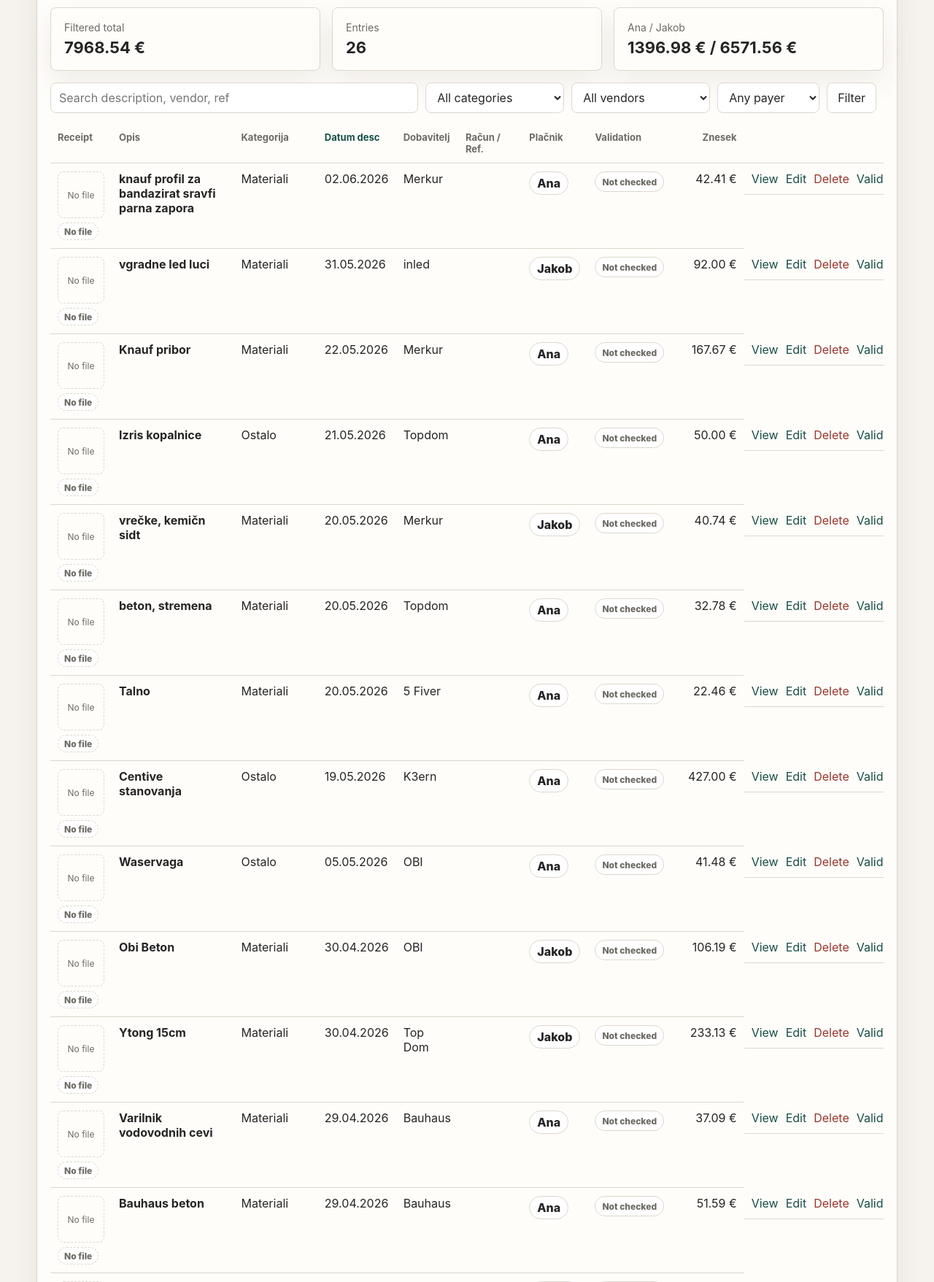
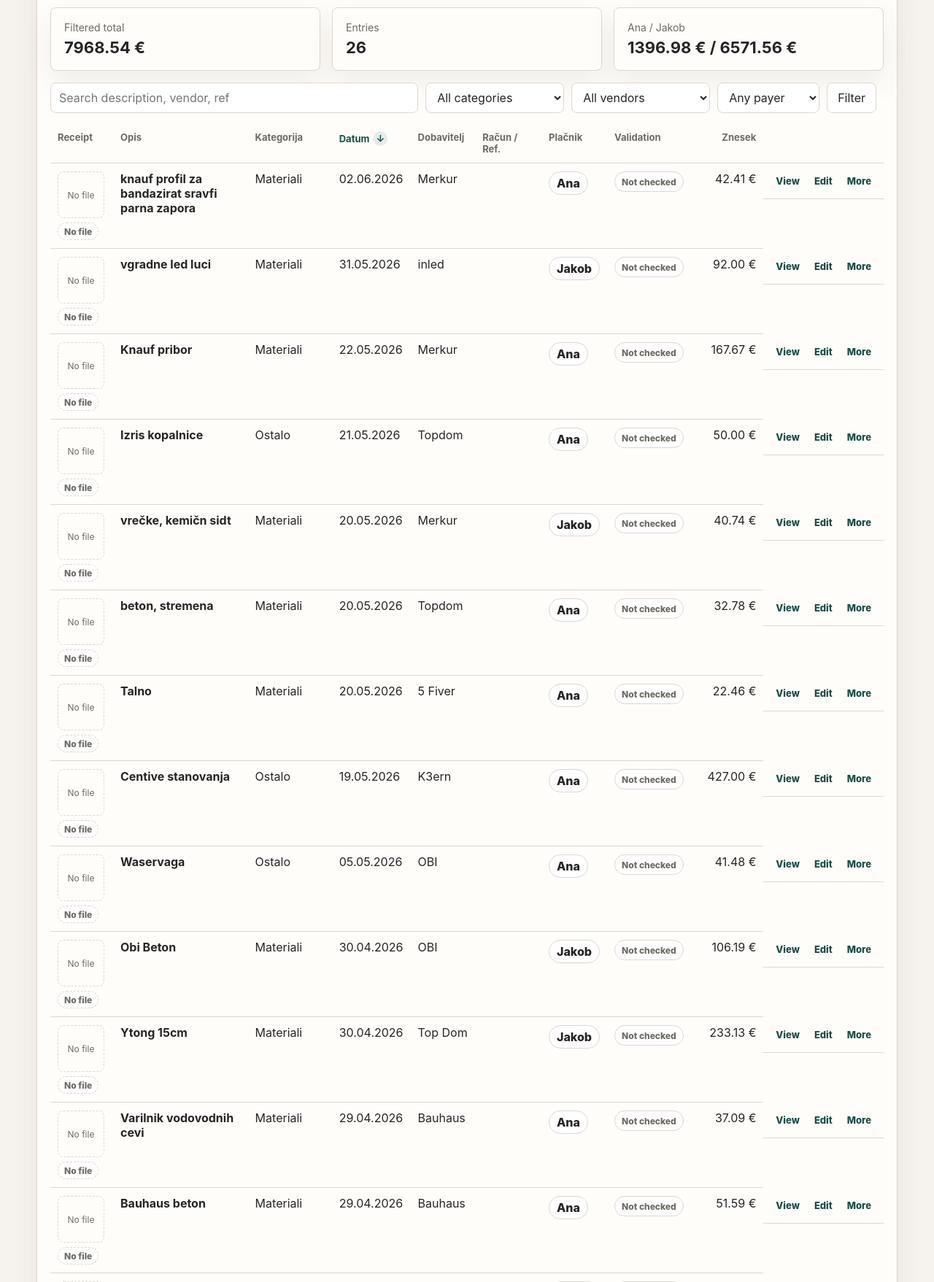
Before and after one commit to UnknownHero99/RecieptTracker, a Flask app: page /expenses in a window 1280 px wide. Shown: the part 155-1912 px from the top of the page at 73% size. Run offline with Flask 3, Linux system fonts and the light colour scheme; data comes from the database, SQL or seed files in the repository; data that the repository does not hold is empty; some libraries are stand-ins or nearby versions.

Commit message:
Simplify receipt upload form and tidy expense actions
- Use a single file input for scanning, with upload status and loading state
- Log and explain scan requests that arrive without usable files
- Show arrow sort indicators and move Validate/Delete into a "More" menu

Co-Authored-By: Claude Opus 5.5 (1M context) <noreply@anthropic.com>

```diff
--- a/app/app.py
+++ b/app/app.py
@@ -135,7 +135,25 @@ def create_app():
     def scan_receipt():
         uploads = valid_uploads(request.files.getlist("receipt"))
         if not uploads:
-            flash("Choose one or more files first.")
+            file_fields = {
+                key: [upload.filename for upload in request.files.getlist(key)]
+                for key in request.files.keys()
+            }
+            current_app.logger.warning(
+                "Scan request had no valid uploads. content_type=%s content_length=%s file_fields=%s form_keys=%s",
+                request.content_type,
+                request.content_length,
+                file_fields,
+                list(request.form.keys()),
+            )
+            if file_fields:
+                received = "; ".join(
+                    f"{key}: {', '.join(filename or '<empty filename>' for filename in filenames)}"
+                    for key, filenames in file_fields.items()
+                )
+                flash(f"No usable receipt file reached the server. Received file fields: {received}.")
+            else:
+                flash("No receipt file reached the server. If you run with Docker, recreate the container so the updated upload form is used.")
             return redirect(url_for("new_receipt"))
 
         files = [save_upload(upload) for upload in uploads]
--- a/app/static/styles.css
+++ b/app/static/styles.css
@@ -273,12 +273,28 @@ th {
 }
 
 .sort-link {
+  display: inline-flex;
+  align-items: center;
+  gap: 5px;
   color: var(--muted);
 }
 
 .sort-link.active,
 .sort-link:hover {
   color: var(--accent-strong);
+}
+
+.sort-indicator {
+  display: inline-flex;
+  align-items: center;
+  justify-content: center;
+  width: 20px;
+  height: 20px;
+  border-radius: 999px;
+  background: color-mix(in srgb, var(--accent) 12%, #fff);
+  color: var(--accent-strong);
+  font-size: 13px;
+  line-height: 1;
 }
 
 .title-actions {
@@ -429,24 +445,79 @@ td small {
 
 .actions {
   display: flex;
-  align-items: center;
-  gap: 10px;
+  align-items: flex-start;
+  gap: 6px;
+  white-space: nowrap;
 }
 
 .actions form {
   margin: 0;
 }
 
+.action-link,
+.action-menu summary,
 .actions button {
+  display: inline-flex;
+  align-items: center;
+  justify-content: center;
   min-height: auto;
-  padding: 0;
+  padding: 5px 7px;
   border: 0;
+  border-radius: 7px;
   background: transparent;
-  color: #9b352b;
+  color: var(--accent-strong);
+  font-size: 13px;
+  font-weight: 800;
 }
 
-.actions form:last-child button {
-  color: var(--accent-strong);
+.action-link:hover,
+.action-menu summary:hover,
+.actions button:hover {
+  background: color-mix(in srgb, var(--accent) 10%, #fff);
+}
+
+.muted-action {
+  color: var(--muted);
+}
+
+.action-menu {
+  display: inline-grid;
+  justify-items: end;
+}
+
+.action-menu summary {
+  cursor: pointer;
+  list-style: none;
+}
+
+.action-menu summary::-webkit-details-marker {
+  display: none;
+}
+
+.action-menu[open] summary {
+  background: color-mix(in srgb, var(--accent) 10%, #fff);
+}
+
+.action-menu-items {
+  display: grid;
+  min-width: 128px;
+  gap: 4px;
+  margin-top: 6px;
+  padding: 6px;
+  border: 1px solid var(--line);
+  border-radius: 8px;
+  background: #fff;
+  box-shadow: var(--shadow);
+}
+
+.action-menu-items button {
+  width: 100%;
+  justify-content: flex-start;
+  min-height: 34px;
+}
+
+.action-menu-items .danger-action {
+  color: #9b352b;
 }
 
 .receipt-cell {
--- a/app/templates/expenses.html
+++ b/app/templates/expenses.html
@@ -53,13 +53,41 @@
         <tr>
           <th>Receipt</th>
           <th>Opis</th>
-          <th><a class="sort-link {% if sort_state.sort == 'category' %}active{% endif %}" href="{{ expense_sort_url('category') }}">Kategorija{% if sort_state.sort == 'category' %} {{ sort_state.direction }}{% endif %}</a></th>
-          <th><a class="sort-link {% if sort_state.sort == 'date' %}active{% endif %}" href="{{ expense_sort_url('date') }}">Datum{% if sort_state.sort == 'date' %} {{ sort_state.direction }}{% endif %}</a></th>
-          <th><a class="sort-link {% if sort_state.sort == 'vendor' %}active{% endif %}" href="{{ expense_sort_url('vendor') }}">Dobavitelj{% if sort_state.sort == 'vendor' %} {{ sort_state.direction }}{% endif %}</a></th>
+          <th>
+            <a class="sort-link {% if sort_state.sort == 'category' %}active{% endif %}" href="{{ expense_sort_url('category') }}">
+              Kategorija
+              {% if sort_state.sort == 'category' %}
+                <span class="sort-indicator" aria-label="{{ 'ascending' if sort_state.direction == 'asc' else 'descending' }}">{{ '↑' if sort_state.direction == 'asc' else '↓' }}</span>
+              {% endif %}
+            </a>
+          </th>
+          <th>
+            <a class="sort-link {% if sort_state.sort == 'date' %}active{% endif %}" href="{{ expense_sort_url('date') }}">
+              Datum
+              {% if sort_state.sort == 'date' %}
+                <span class="sort-indicator" aria-label="{{ 'ascending' if sort_state.direction == 'asc' else 'descending' }}">{{ '↑' if sort_state.direction == 'asc' else '↓' }}</span>
+              {% endif %}
+            </a>
+          </th>
+          <th>
+            <a class="sort-link {% if sort_state.sort == 'vendor' %}active{% endif %}" href="{{ expense_sort_url('vendor') }}">
+              Dobavitelj
+              {% if sort_state.sort == 'vendor' %}
+                <span class="sort-indicator" aria-label="{{ 'ascending' if sort_state.direction == 'asc' else 'descending' }}">{{ '↑' if sort_state.direction == 'asc' else '↓' }}</span>
+              {% endif %}
+            </a>
+          </th>
           <th>Račun / Ref.</th>
           <th>Plačnik</th>
           <th>Validation</th>
-          <th class="num"><a class="sort-link {% if sort_state.sort == 'amount' %}active{% endif %}" href="{{ expense_sort_url('amount') }}">Znesek{% if sort_state.sort == 'amount' %} {{ sort_state.direction }}{% endif %}</a></th>
+          <th class="num">
+            <a class="sort-link {% if sort_state.sort == 'amount' %}active{% endif %}" href="{{ expense_sort_url('amount') }}">
+              Znesek
+              {% if sort_state.sort == 'amount' %}
+                <span class="sort-indicator" aria-label="{{ 'ascending' if sort_state.direction == 'asc' else 'descending' }}">{{ '↑' if sort_state.direction == 'asc' else '↓' }}</span>
+              {% endif %}
+            </a>
+          </th>
           <th></th>
         </tr>
       </thead>
@@ -111,21 +139,26 @@
             </td>
             <td class="num">{{ "%.2f"|format(receipt.total) }} €</td>
             <td class="actions">
-              <a href="{{ url_for('receipt_detail', receipt_id=receipt.id) }}">View</a>
-              <a href="{{ url_for('edit_receipt', receipt_id=receipt.id) }}">Edit</a>
+              <a class="action-link" href="{{ url_for('receipt_detail', receipt_id=receipt.id) }}">View</a>
+              <a class="action-link" href="{{ url_for('edit_receipt', receipt_id=receipt.id) }}">Edit</a>
               {% if receipt.files %}
                 {% if receipt.files|length > 1 %}
-                  <a href="{{ url_for('receipt_detail', receipt_id=receipt.id) }}">Open</a>
+                  <a class="action-link muted-action" href="{{ url_for('receipt_detail', receipt_id=receipt.id) }}">Files</a>
                 {% else %}
-                  <a href="{{ url_for('uploaded_file', file_name=primary_preview_file(receipt.files).file_name) }}" target="_blank">Open</a>
+                  <a class="action-link muted-action" href="{{ url_for('uploaded_file', file_name=primary_preview_file(receipt.files).file_name) }}" target="_blank">File</a>
                 {% endif %}
               {% endif %}
-              <form method="post" action="{{ url_for('delete_receipt', receipt_id=receipt.id) }}" onsubmit="return confirm('Move this expense to trash?');">
-                <button type="submit">Delete</button>
-              </form>
-              <form method="post" action="{{ url_for('validate_receipt_with_llm', receipt_id=receipt.id) }}">
-                <button type="submit">Validate</button>
-              </form>
+              <details class="action-menu">
+                <summary>More</summary>
+                <div class="action-menu-items">
+                  <form method="post" action="{{ url_for('validate_receipt_with_llm', receipt_id=receipt.id) }}">
+                    <button type="submit">Validate</button>
+                  </form>
+                  <form method="post" action="{{ url_for('delete_receipt', receipt_id=receipt.id) }}" onsubmit="return confirm('Move this expense to trash?');">
+                    <button class="danger-action" type="submit">Delete</button>
+                  </form>
+                </div>
+              </details>
             </td>
           </tr>
         {% else %}
```
Also changed, not shown: other parts of app/static/styles.css (+34 -1 lines), app/templates/receipt_form.html (+26 -32 lines).
